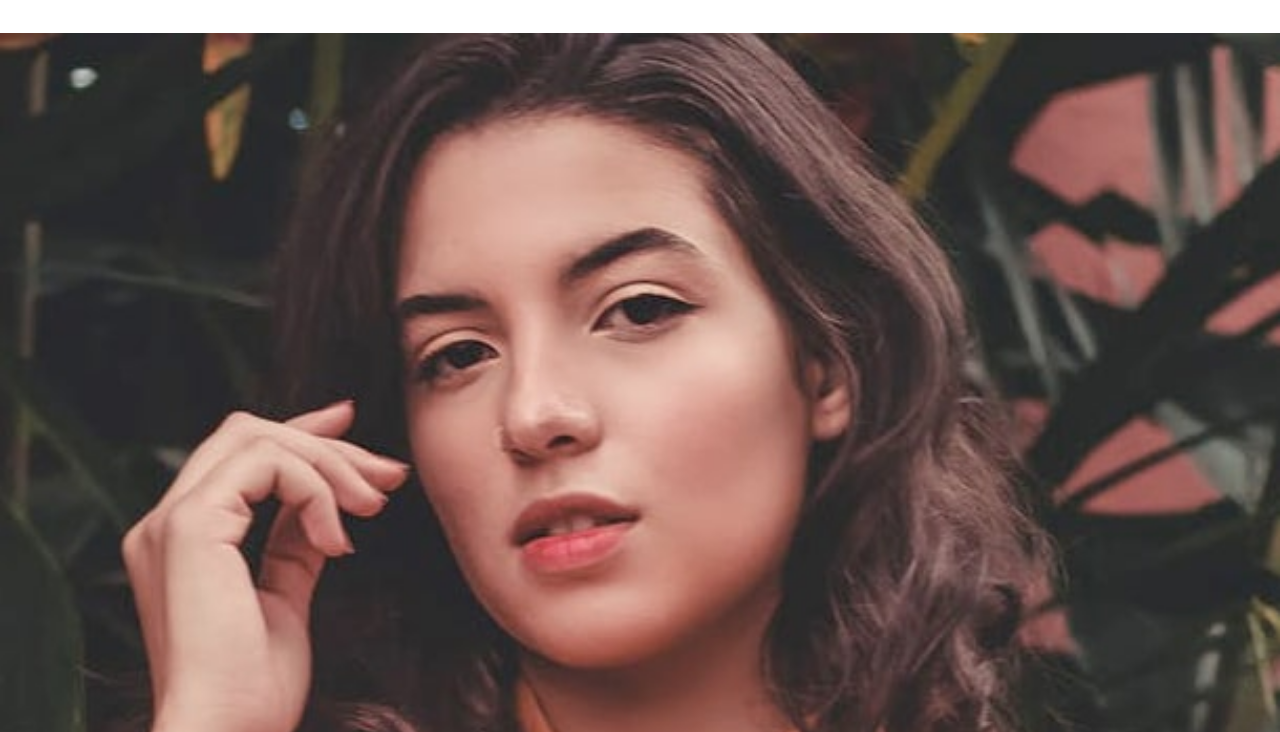
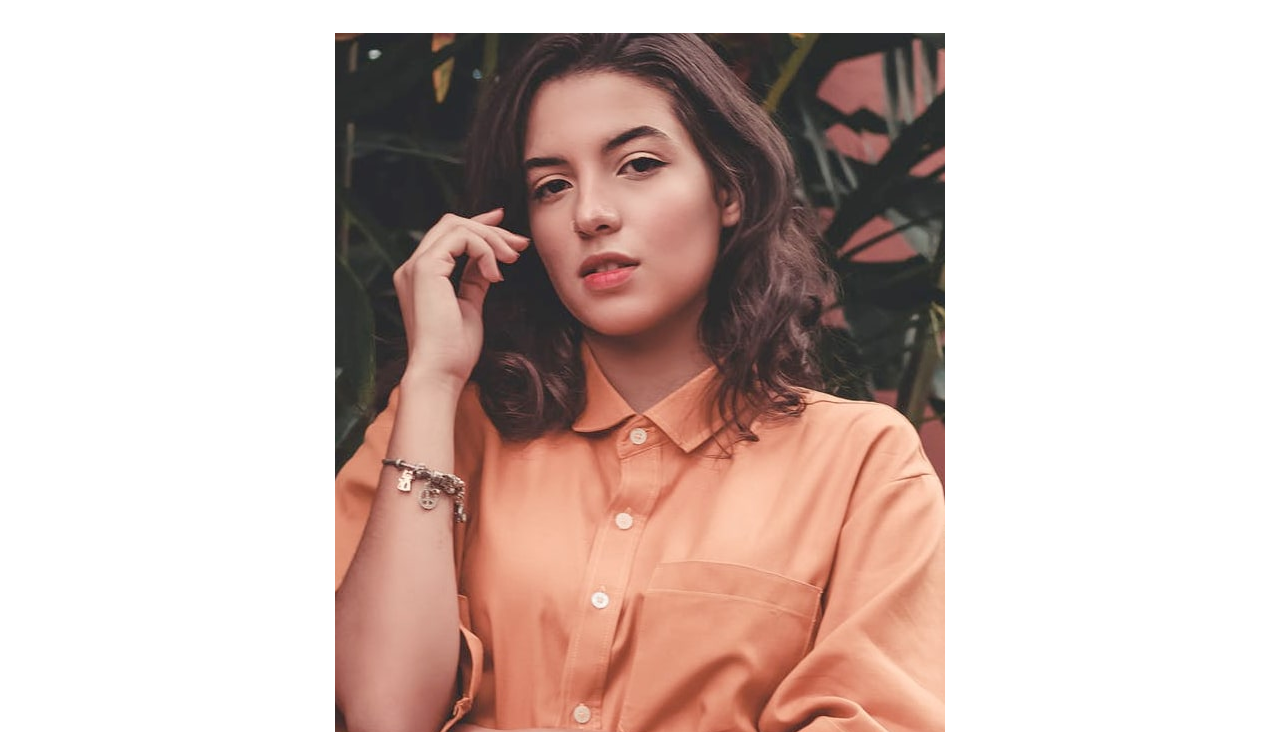
Before and after one commit to sarrietav-frontendmentor/base-apparel-coming-soon, a website: page index.html in a window 1280 px wide. Shown: the part 68-800 px from the top of the page. Drawn offline with Linux system fonts and the light colour scheme.

Commit message:
fix: image overflowing

```diff
--- a/sass/main.scss
+++ b/sass/main.scss
@@ -45,7 +45,7 @@ main {
 
 .main-image {
   height: auto;
-  min-width: 100%;
+  max-width: 100%;
 }
 
 .details {
```
Also changed, not shown: css/style.css.
